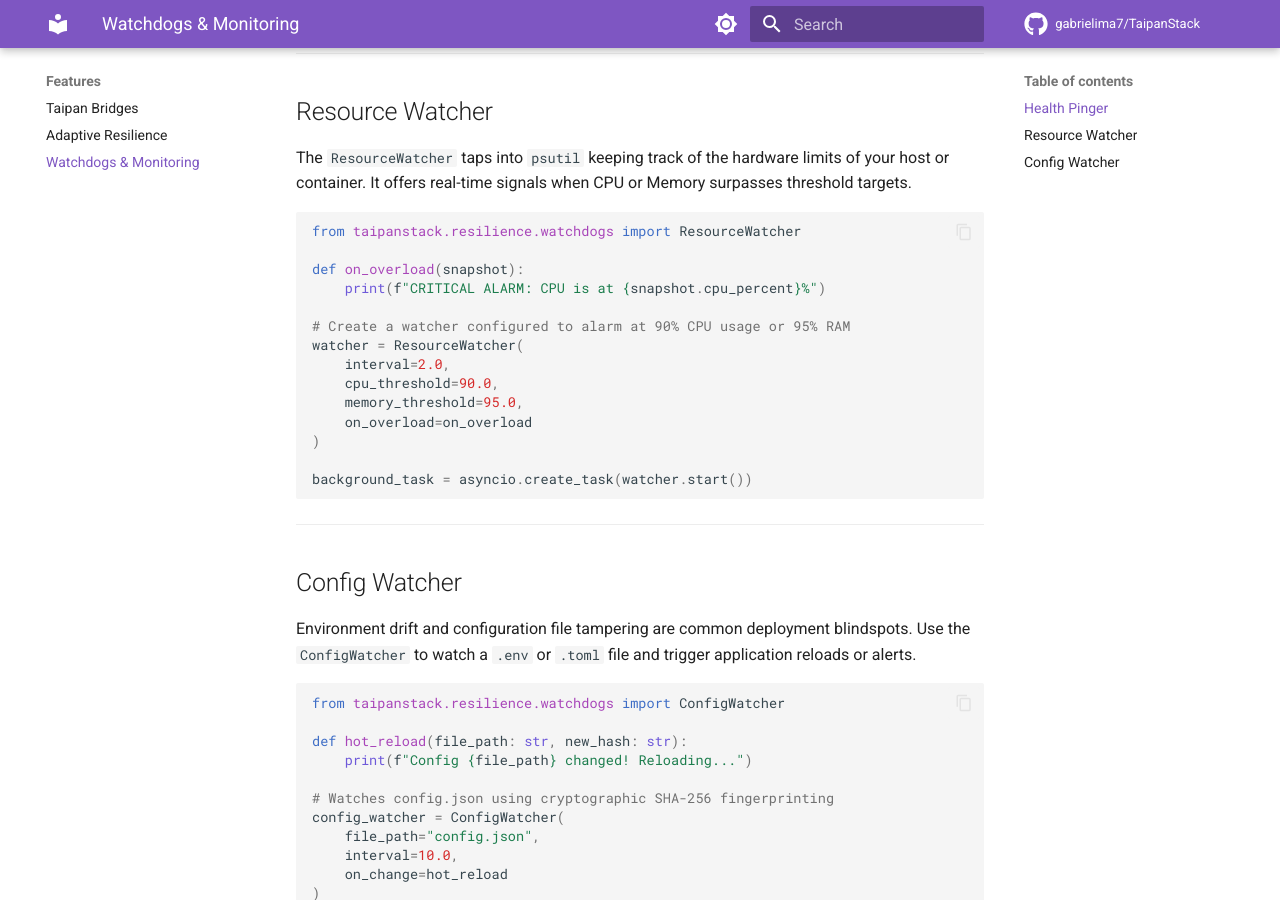
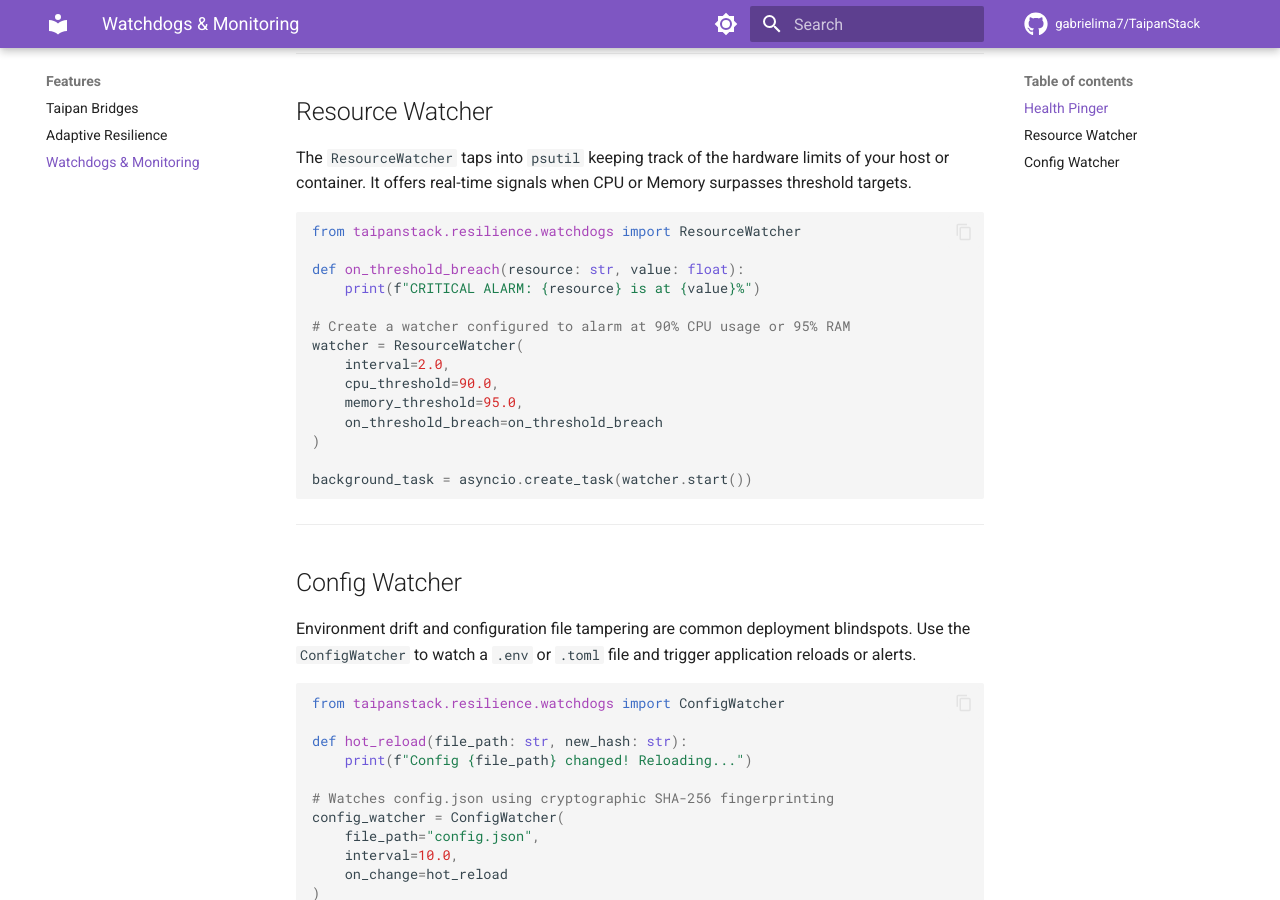
Before and after one commit to gabrielima7/TaipanStack, an MkDocs documentation site: the page built from docs/features/watchdogs.md, in a window 1280 px wide and 900 px high, scrolled down 1006 px. Built offline with MkDocs 1.6.1 and Material for MkDocs 9.7.7, drawn with Linux system fonts in a browser that asks for light colours; comment, search, counter and statistics services are not loaded.

Commit message:
docs: fix ResourceWatcher API signature in features guide\n\nThe example in docs/features/watchdogs.md was using an incorrect signature for the `ResourceWatcher` constructor (`on_overload`). It now correctly uses `on_threshold_breach(resource: str, value: float)` to match the implementation in `src/taipanstack/resilience/watchdogs/resource_watcher.py`.
Co-authored-by: gabrielima7 <230595838+gabrielima7@users.noreply.github.com>

````diff
--- a/docs/features/watchdogs.md
+++ b/docs/features/watchdogs.md
@@ -46,15 +46,15 @@ The `ResourceWatcher` taps into `psutil` keeping track of the hardware limits of
 ```python
 from taipanstack.resilience.watchdogs import ResourceWatcher
 
-def on_overload(snapshot):
-    print(f"CRITICAL ALARM: CPU is at {snapshot.cpu_percent}%")
+def on_threshold_breach(resource: str, value: float):
+    print(f"CRITICAL ALARM: {resource} is at {value}%")
 
 # Create a watcher configured to alarm at 90% CPU usage or 95% RAM
 watcher = ResourceWatcher(
     interval=2.0,
     cpu_threshold=90.0,
     memory_threshold=95.0,
-    on_overload=on_overload
+    on_threshold_breach=on_threshold_breach
 )
 
 background_task = asyncio.create_task(watcher.start())
--- a/pyproject.toml
+++ b/pyproject.toml
@@ -104,6 +104,7 @@ dev = [
     "authlib (>=1.6.11,<2.0.0)",
     "cryptography (>=46.0.7,<49.0.0)",
     "mutmut (>=3.0.0,<4.0.0)",
+    "mkdocs-material (>=9.7.6,<10.0.0)",
 ]
 
 docs = [
````
Also changed, not shown: 1 other file.
